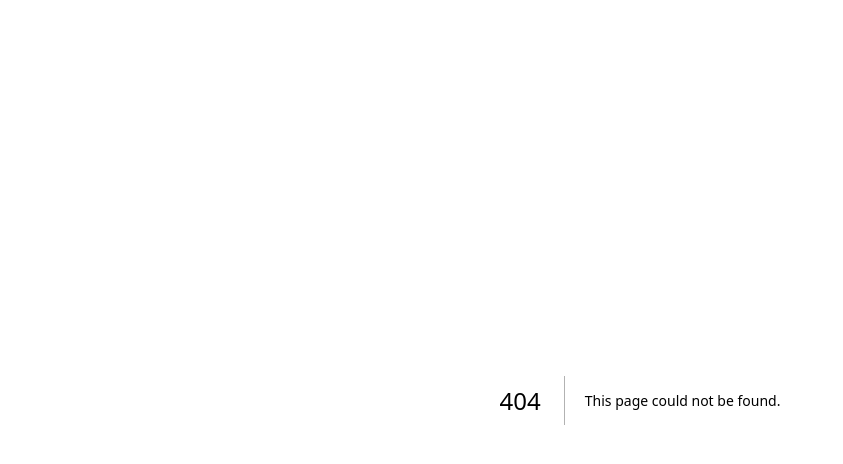
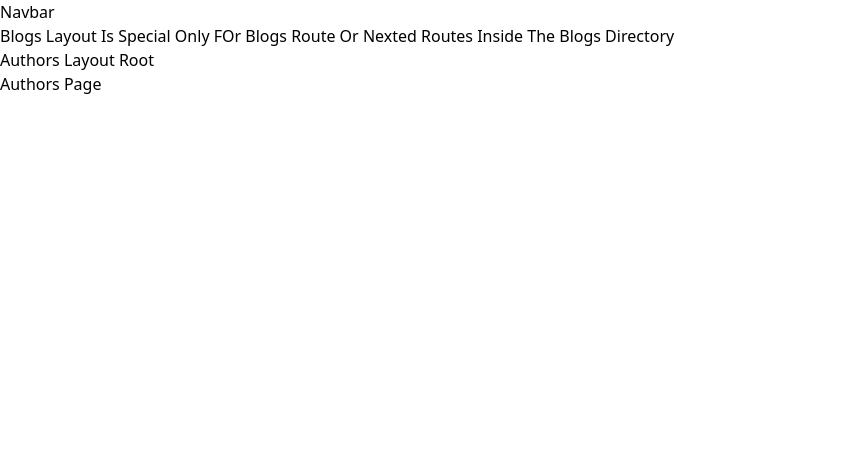
Before and after one commit to webdiv-rakib/project-nextjs-press-backend, a Next.js app: page /blogs/authors in a window 1280 px wide. Before the commit this address had no page. Shown: the top 464 px of the page, without its empty margins (0-843 px from the left). Built offline with nearby package versions, Linux system fonts and the light colour scheme.

Commit message:
Layout And Pages in Next.js

```diff
--- /dev/null
+++ b/app/blogs/[slug]/page.tsx
@@ -0,0 +1,14 @@
+import React from 'react'
+
+const BlogsSlugPage = async ({ params }: {
+    params: Promise<{ slug: string }>
+}) => {
+    const { slug } = await params;
+    return (
+        <div>
+            BlogsSlugPage:{slug}
+        </div>
+    )
+}
+
+export default BlogsSlugPage
--- /dev/null
+++ b/app/blogs/authors/layout.tsx
@@ -0,0 +1,12 @@
+import React from 'react'
+
+const AuthorsLayout = ({ children }: { children: React.ReactNode }) => {
+    return (
+        <div>
+            Authors Layout Root
+            {children}
+        </div>
+    )
+}
+
+export default AuthorsLayout
--- /dev/null
+++ b/app/blogs/authors/page.tsx
@@ -0,0 +1,11 @@
+import React from 'react'
+
+const AuthorsPage = () => {
+    return (
+        <div>
+            Authors Page
+        </div>
+    )
+}
+
+export default AuthorsPage
--- /dev/null
+++ b/app/blogs/layout.tsx
@@ -0,0 +1,16 @@
+import React from 'react'
+
+const BlogsLayout = ({
+    children,
+}: {
+    children: React.ReactNode
+}) => {
+    return (
+        <div>
+            Blogs Layout Is Special Only FOr Blogs Route Or Nexted Routes Inside The Blogs Directory
+            {children}
+        </div>
+    )
+}
+
+export default BlogsLayout
--- a/app/layout.tsx
+++ b/app/layout.tsx
@@ -6,7 +6,9 @@ export default function RootLayout({ children }: LayoutProps<"/">) {
       lang="en"
       className={`h-full antialiased`}
     >
-      <body className="min-h-full flex flex-col">{children}</body>
+      <body className="min-h-full flex flex-col">
+        Navbar{children}
+      </body>
     </html>
   );
 }
```
